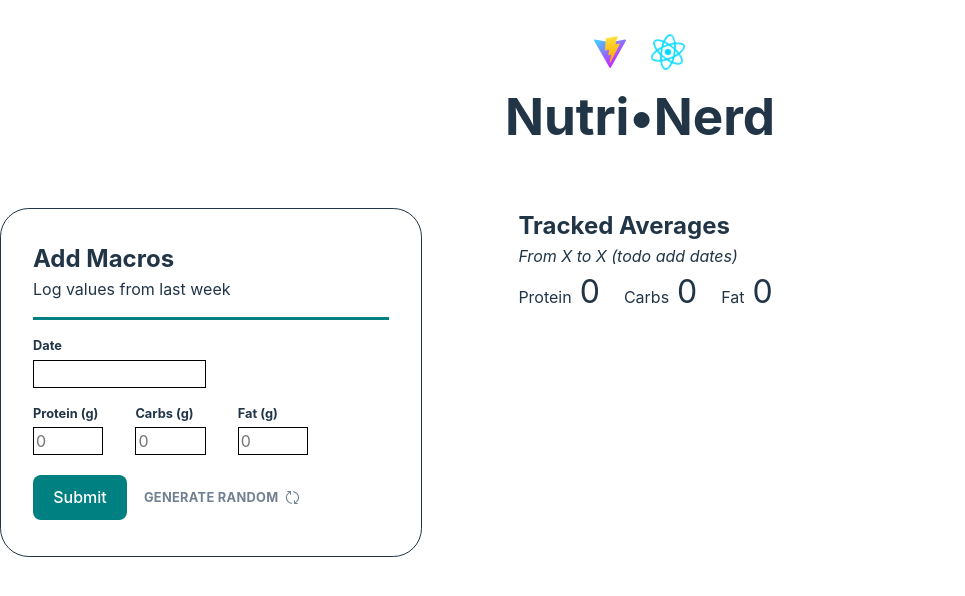
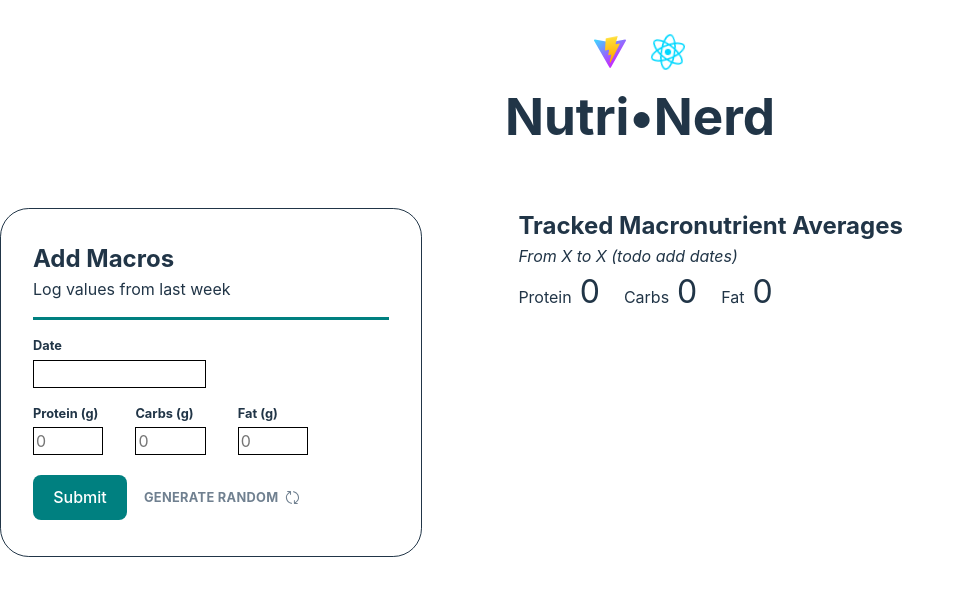
Before and after one commit to jamiepaul/nutri-nerd, a React (Vite) app: page / in a window 1280 px wide. Shown: the top 596 px of the page, without its empty margins (0-965 px from the left). Built offline with nearby package versions, Linux system fonts and the light colour scheme.

Commit message:
a11y improvements

```diff
--- a/src/components/MacrosList/MacrosList.tsx
+++ b/src/components/MacrosList/MacrosList.tsx
@@ -15,7 +15,11 @@ const MacrosList = (): JSX.Element | null => {
 
 	return (
 		<aside className={styles['macros-list']}>
-			<button className={styles.reset} onClick={removeAllEntries}>
+			<button
+				className={styles.reset}
+				onClick={removeAllEntries}
+				aria-label="Delete all macro entries"
+			>
 				Clear All
 				<TrashIcon />
 			</button>
@@ -40,6 +44,7 @@ const MacrosList = (): JSX.Element | null => {
 						<button
 							className={styles.button}
 							onClick={() => removeEntry(day.id)}
+							aria-label={`Delete macros entry for ${day.date}`}
 						>
 							<Cross2Icon width="20" height="20" />
 						</button>
--- a/src/components/TrackedAverages/TrackedAverages.tsx
+++ b/src/components/TrackedAverages/TrackedAverages.tsx
@@ -25,7 +25,7 @@ const TrackedAverages = (): JSX.Element => {
 
 	return (
 		<div className={styles.average}>
-			<h2>Tracked Averages</h2>
+			<h2>Tracked Macronutrient Averages</h2>
 			<p>From X to X (todo add dates)</p>
 			<dl className={styles.values}>
 				<div className={styles.value}>
```
